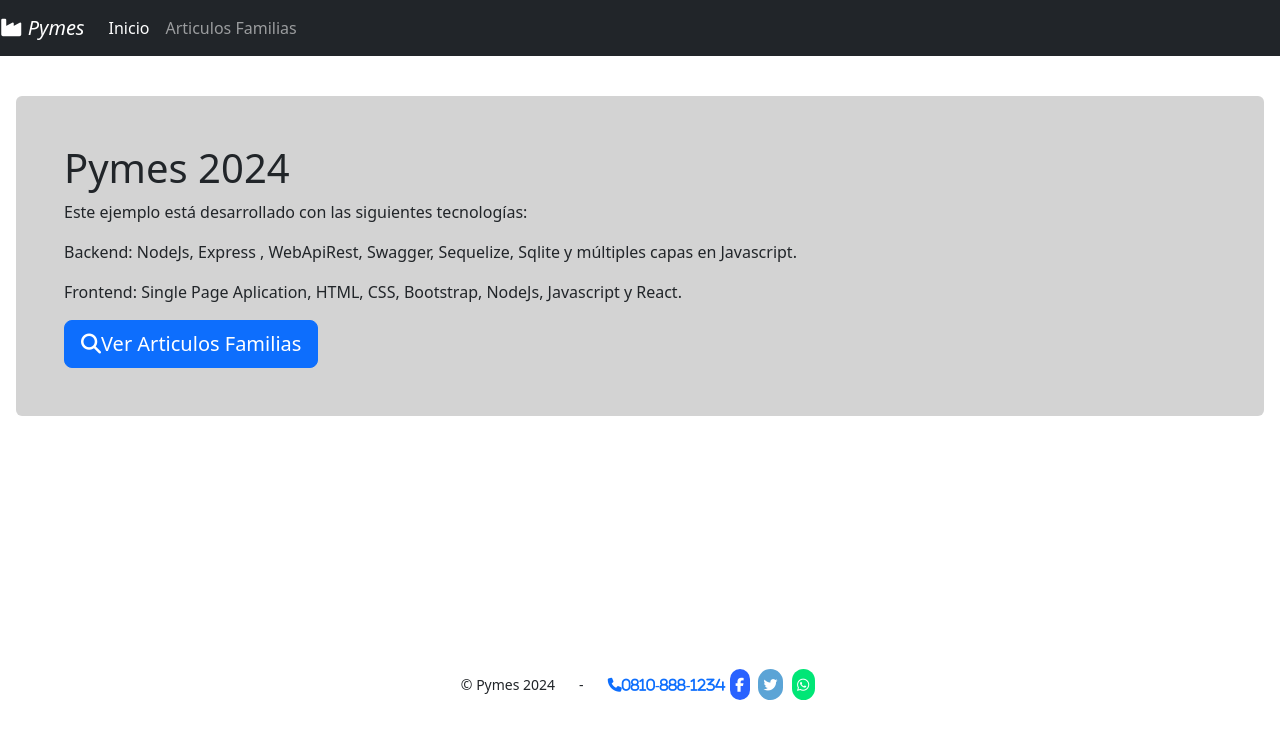
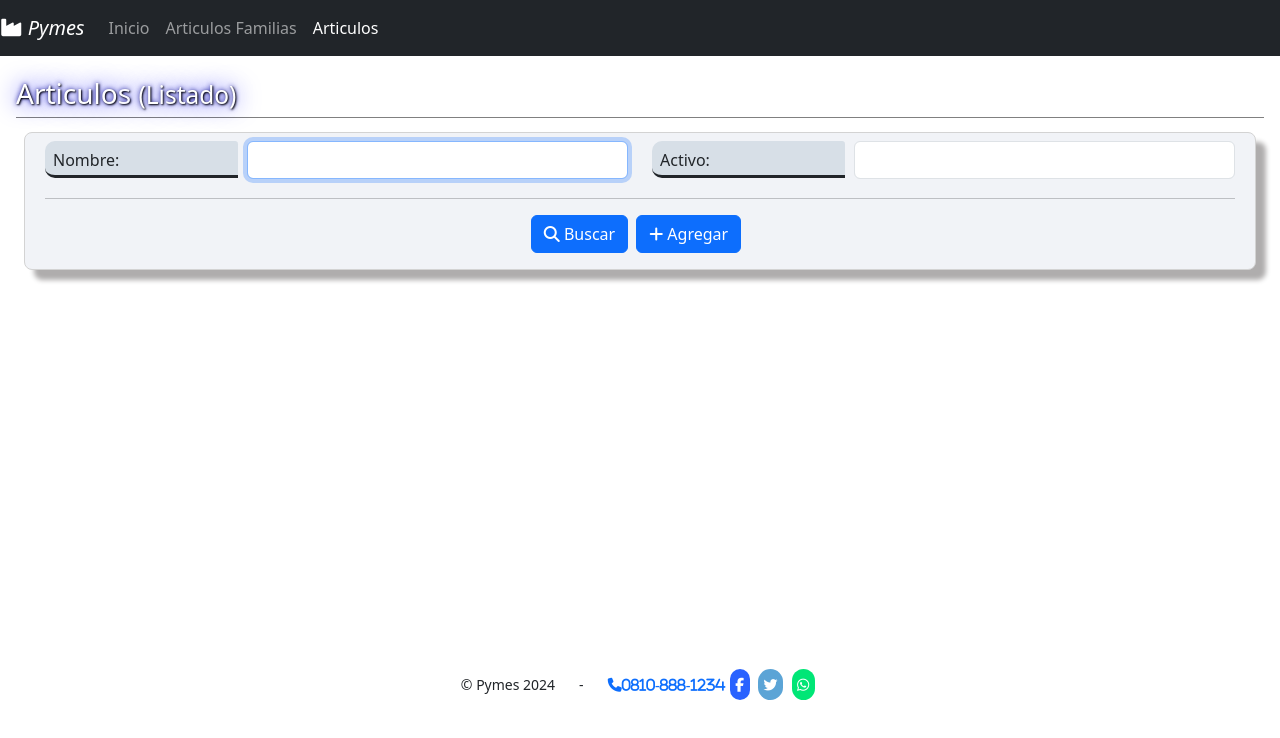
Before and after one commit to Emanuel-UTN/dds-frontend, a React (Vite) app: page /articulos in a window 1280 px wide. Before the commit this address led to /Inicio. Shown: the top 738 px of the page. Built offline with nearby package versions, Linux system fonts and the light colour scheme.

Commit message:
etapa 4 completa

```diff
--- a/src/App.jsx
+++ b/src/App.jsx
@@ -3,6 +3,7 @@
 import { Menu } from './components/Menu'
 import { Inicio } from './components/Inicio'
 import { ArticulosFamilias } from './components/ArticulosFamilias'
+import { Articulos } from './components/articulos/Articulos'
 import { Footer } from './components/Footer'
 
 function App() {
@@ -15,6 +16,7 @@
           <Routes>
             <Route path="/inicio" element={ <Inicio/> }/>
             <Route path="/articulosfamilias" element={ <ArticulosFamilias/> }/>
+            <Route path="/articulos" element={ <Articulos/> }/>
             <Route path='*' element={<Navigate to="/Inicio" replace/>}/>
           </Routes>
         </div>
--- a/src/components/Menu.jsx
+++ b/src/components/Menu.jsx
@@ -28,6 +28,9 @@
                     <li className="nav-item">
                         <NavLink className="nav-link" to="/articulosfamilias">Articulos Familias</NavLink>
                     </li>
+                    <li className="nav-item">
+                        <NavLink className="nav-link" to="/articulos">Articulos</NavLink>
+                    </li>
                 </ul>
             </div>
         </nav>
--- a/src/components/articulos/Articulos.jsx
+++ b/src/components/articulos/Articulos.jsx
@@ -5,7 +5,7 @@
 import ArticulosListado from "./ArticulosListado";
 import ArticulosRegistro from "./ArticulosRegistro";
 
-import { articulosFamiliasMockSevice as articulosFamiliasService } from "../../services/articulosFamiliasMockService";
+import { articulosFamiliasMockService as articulosFamiliasService } from "../../services/articulosFamilias-mock.service";
 
 
 function Articulos(){
@@ -96,10 +96,10 @@
         setItem({
             IdArticulo: 0,
             Nombre: "",
-            Precio: 0,
+            Precio: "",
             CodigoDeBarra: "",
             IdArticuloFamilia: 1,
-            Stock: 0,
+            Stock: "",
             FechaAlta: moment().format("YYYY-MM-DD"),
             Activo: true
         });
@@ -139,8 +139,52 @@
     return (
         <div>
             <div className="tituloPagina">
+                Articulos <small>{TituloAccionABMC[AccionABMC]}</small>
+            </div>
 
-            </div>
+            {AccionABMC === "L" && (
+                <ArticulosBuscar
+                    Nombre = {Nombre}
+                    setNombre = {setNombre}
+                    Activo = {Activo}
+                    setActivo = {setActivo}
+                    Buscar = {Buscar}
+                    Agregar = {Agregar}
+                />
+            )}
+
+            {/* Tabla de Resultado de busqueda y Paginador */}
+            {AccionABMC === "L" && Items?.length > 0 && (
+                <ArticulosListado
+                    {...{
+                        Items,
+                        Consultar,
+                        Modificar,
+                        ActivarDesactivar,
+                        Imprimir,
+                        Pagina,
+                        RegistrosTotal,
+                        Paginas,
+                        Buscar
+                    }}
+                />
+            )}
+
+            {AccionABMC === "L" && Items?.length === 0 && (
+                <div className="alert alert-info mensajesAlert">
+                    <i className="fa fa-exclamation-sign"></i>
+                    No se encontraron registros...
+                </div>
+            )}
+
+            {/* Formulario de Alta/Modificacion/Consulta */}
+            {AccionABMC !== "L" && (
+                <ArticulosRegistro
+                    {...{ AccionABMC, ArticulosFamilias, Item, Grabar, Volver }}
+                />
+            )}
         </div>
     )
 }
+
+export { Articulos };
--- a/src/components/articulos/ArticulosBuscar.jsx
+++ b/src/components/articulos/ArticulosBuscar.jsx
@@ -40,3 +40,5 @@
         </form>
     );
 }
+
+export { ArticulosBuscar }
--- a/src/components/articulos/ArticulosListado.jsx
+++ b/src/components/articulos/ArticulosListado.jsx
@@ -42,7 +42,7 @@
                                 <button className="btn btn-sm btn-outline-primary" title="Modificar" onClick={() => Modificar(Item)}>
                                     <i className="fa fa-pencil"></i>
                                 </button>
-                                <button className={"btn btn-sm" + (Item.Activo ? 'btn-outline-danger' : 'btn-outline-success')} title={Item.Activo ? 'Desactivar' : 'Activar'} onClick={() => ActivarDesactivar(Item)}>
+                                <button className={"btn btn-sm " + (Item.Activo ? 'btn-outline-danger' : 'btn-outline-success')} title={Item.Activo ? 'Desactivar' : 'Activar'} onClick={() => ActivarDesactivar(Item)}>
                                     <i className={"fa fa-" + (Item.Activo ? 'times' : 'check')}></i>
                                 </button>
                             </td>
@@ -77,3 +77,5 @@
         </div>
     );
 }
+
+export { ArticulosListado }
--- a/src/components/articulos/ArticulosRegistro.jsx
+++ b/src/components/articulos/ArticulosRegistro.jsx
@@ -135,3 +135,5 @@
         </form>
     );
 }
+
+export { ArticulosRegistro }
```
